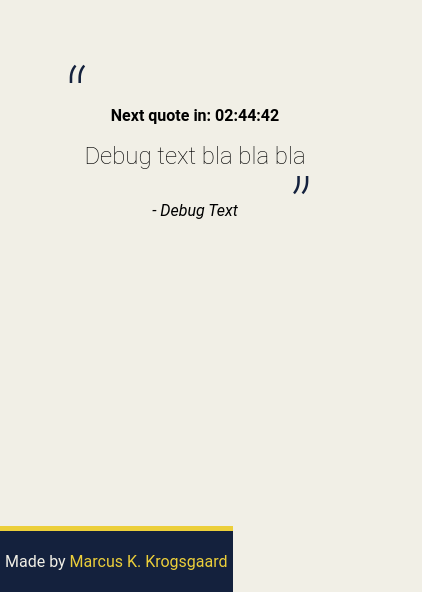
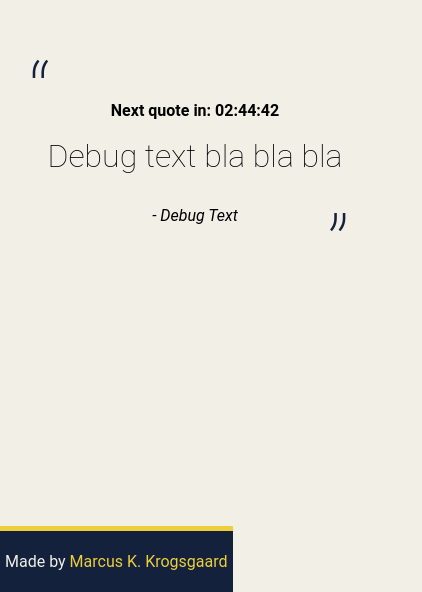
Before and after one commit to MKKrogsgaard/Quote-of-the-day, a website: page public/index.html in a window 390 px wide. Shown: the part 252-844 px from the top of the page, 422 px wide, since content can reach past the window. Drawn offline with nearby package versions, Linux system fonts and the light colour scheme; no server answers; a web font is replaced by a local one.

Commit message:
Update style.css

```diff
--- a/public/style.css
+++ b/public/style.css
@@ -134,7 +134,7 @@ cite {
 
     blockquote {
         padding: 1rem 1rem;
-        font-size: 1.5rem;
+        font-size: 2rem;
     }
 
     blockquote:before,
@@ -154,6 +154,6 @@ cite {
     blockquote::after {
         content: "”";
         right: -4rem;
-        bottom: -1rem;
+        bottom: -3rem;
     }
 }
```
